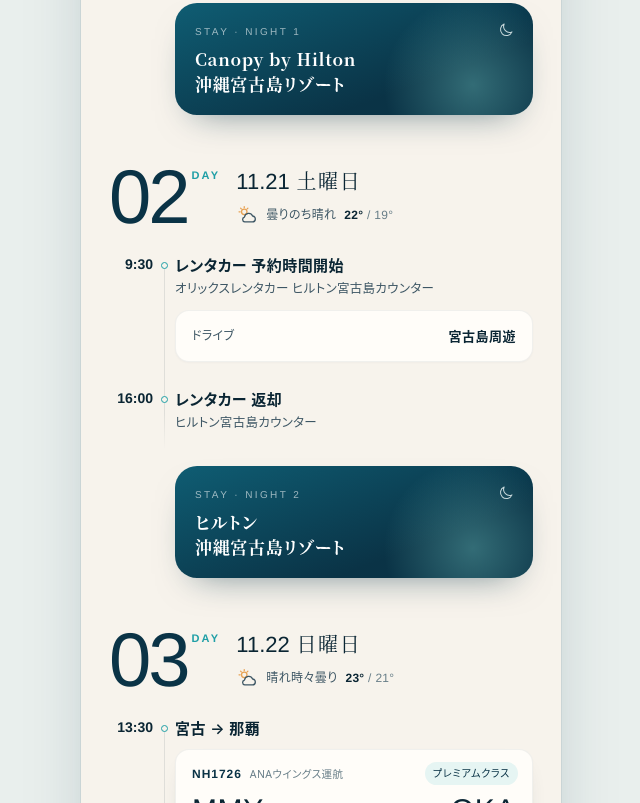
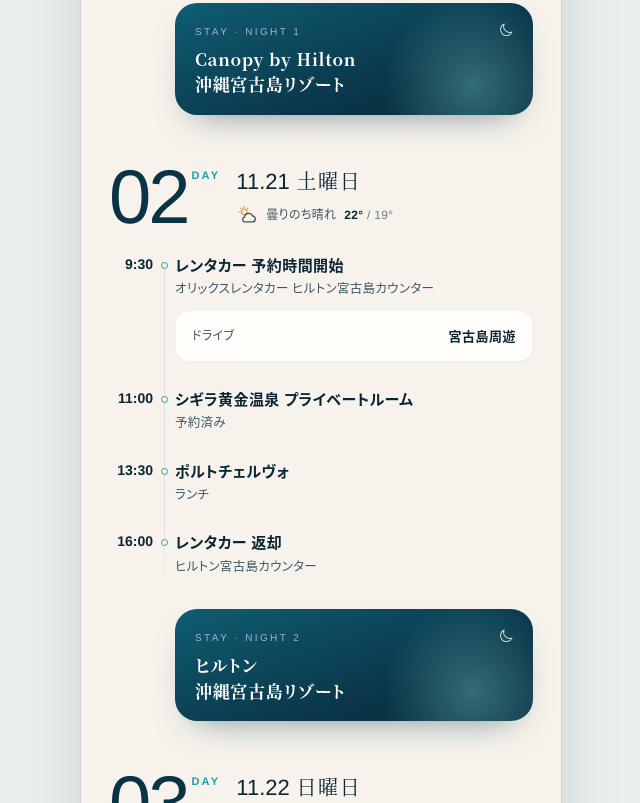
Before and after one commit to brabo624/miyako-itinerary-cc, a plain HTML site: page index.html in a window 1280 px wide. Shown: the part 1944-2747 px from the top of the page, without its empty margins (319-959 px from the left). Drawn offline with Linux system fonts and the light colour scheme.

Commit message:
11/21にシギラ黄金温泉とポルトチェルヴォを追加

```diff
--- a/index.html
+++ b/index.html
@@ -411,6 +411,14 @@ footer small{display:block;font-family:var(--latin);font-size:10px;letter-spacin
         </div>
       </div>
     </li>
+    <li class="ev rv" data-at="2026-11-21T11:00">
+      <time class="num">11:00</time>
+      <div><h3>シギラ黄金温泉 プライベートルーム</h3><p>予約済み</p></div>
+    </li>
+    <li class="ev rv" data-at="2026-11-21T13:30">
+      <time class="num">13:30</time>
+      <div><h3>ポルトチェルヴォ</h3><p>ランチ</p></div>
+    </li>
     <li class="ev rv" data-at="2026-11-21T16:00">
       <time class="num">16:00</time>
       <div><h3>レンタカー 返却</h3><p>ヒルトン宮古島カウンター</p></div>
```
